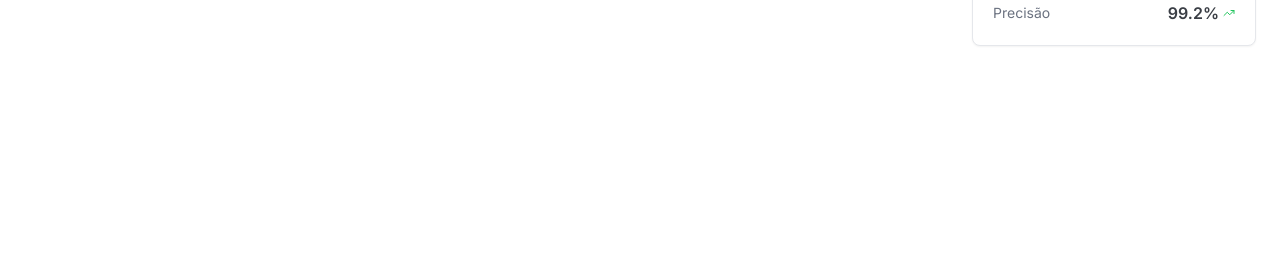
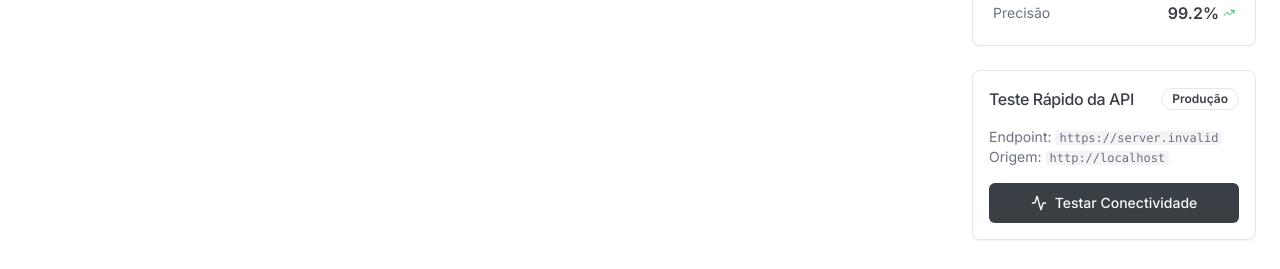
Before and after one commit to Arthur-Musa/vision-agent-recreation, a React (Vite) app: page /dashboard in a window 1280 px wide. Shown: the part 1179-1448 px from the top of the page. Before the commit the page ends 1257 px from the top, so only its background shows below. Built offline with nearby package versions, Linux system fonts and the light colour scheme; no server answers.

Commit message:
Test API connection
Verify API connectivity and CORS settings.

```diff
--- /dev/null
+++ b/src/components/debug/QuickApiTest.tsx
@@ -0,0 +1,178 @@
+import { useState } from 'react';
+import { Button } from '@/components/ui/button';
+import { Card, CardContent } from '@/components/ui/card';
+import { Badge } from '@/components/ui/badge';
+import { useToast } from '@/hooks/use-toast';
+import { config } from '@/config/environment';
+import { Activity, CheckCircle, XCircle, AlertTriangle } from 'lucide-react';
+
+export const QuickApiTest = () => {
+  const { toast } = useToast();
+  const [testing, setTesting] = useState(false);
+  const [result, setResult] = useState<{
+    success: boolean;
+    message: string;
+    details?: string;
+  } | null>(null);
+
+  const testApi = async () => {
+    setTesting(true);
+    setResult(null);
+
+    try {
+      // Test basic connectivity
+      const controller = new AbortController();
+      const timeoutId = setTimeout(() => controller.abort(), 10000);
+
+      const response = await fetch(`${config.api.baseUrl}/`, {
+        method: 'GET',
+        headers: {
+          'Content-Type': 'application/json',
+          'Accept': 'application/json',
+        },
+        mode: 'cors',
+        signal: controller.signal,
+      });
+
+      clearTimeout(timeoutId);
+
+      if (response.ok) {
+        setResult({
+          success: true,
+          message: 'API conectada com sucesso!',
+          details: `Status: ${response.status} - ${response.statusText}`,
+        });
+        toast({
+          title: "✅ API Conectada",
+          description: "Conexão estabelecida com sucesso",
+        });
+      } else {
+        setResult({
+          success: false,
+          message: `API retornou erro HTTP ${response.status}`,
+          details: response.statusText,
+        });
+        toast({
+          title: "⚠️ Erro na API",
+          description: `HTTP ${response.status} - ${response.statusText}`,
+          variant: "destructive",
+        });
+      }
+    } catch (error) {
+      let message = 'Erro de conexão';
+      let details = '';
+
+      if (error instanceof Error) {
+        if (error.name === 'AbortError') {
+          message = 'Timeout na conexão';
+          details = 'A API não respondeu em 10 segundos';
+        } else if (error.message.includes('CORS')) {
+          message = 'Erro de CORS';
+          details = 'API não permite requisições desta origem';
+        } else if (error.message.includes('fetch')) {
+          message = 'Falha na conexão';
+          details = 'Verifique se a API está online';
+        } else {
+          details = error.message;
+        }
+      }
+
+      setResult({
+        success: false,
+        message,
+        details,
+      });
+
+      toast({
+        title: "❌ Falha na Conexão",
+        description: message,
+        variant: "destructive",
+      });
+    } finally {
+      setTesting(false);
+    }
+  };
+
+  return (
+    <Card className="w-full max-w-md">
+      <CardContent className="p-4 space-y-4">
+        <div className="flex items-center justify-between">
+          <h3 className="font-medium">Teste Rápido da API</h3>
+          <Badge variant="outline" className="text-xs">
+            {config.api.baseUrl.includes('localhost') ? 'Local' : 'Produção'}
+          </Badge>
+        </div>
+
+        <div className="text-sm text-muted-foreground">
+          <div>Endpoint: <code className="text-xs bg-muted px-1 rounded">{config.api.baseUrl}</code></div>
+          <div>Origem: <code className="text-xs bg-muted px-1 rounded">{window.location.origin}</code></div>
+        </div>
+
+        <Button
+          onClick={testApi}
+          disabled={testing}
+          className="w-full gap-2"
+          variant={result?.success ? "secondary" : "default"}
+        >
+          {testing ? (
+            <>
+              <Activity className="h-4 w-4 animate-spin" />
+              Testando...
+            </>
+          ) : (
+            <>
+              <Activity className="h-4 w-4" />
+              Testar Conectividade
+            </>
+          )}
+        </Button>
+
+        {result && (
+          <div className={`p-3 rounded-lg border ${
+            result.success
+              ? 'bg-green-50 border-green-200 dark:bg-green-900/20 dark:border-green-800'
+              : 'bg-red-50 border-red-200 dark:bg-red-900/20 dark:border-red-800'
+          }`}>
+            <div className="flex items-center gap-2 mb-2">
+              {result.success ? (
+                <CheckCircle className="h-4 w-4 text-green-600" />
+              ) : (
+                <XCircle className="h-4 w-4 text-red-600" />
+              )}
+              <span className={`font-medium ${
+                result.success ? 'text-green-800 dark:text-green-200' : 'text-red-800 dark:text-red-200'
+              }`}>
+                {result.message}
+              </span>
+            </div>
+            {result.details && (
+              <div className={`text-sm ${
+                result.success ? 'text-green-700 dark:text-green-300' : 'text-red-700 dark:text-red-300'
+              }`}>
+                {result.details}
+              </div>
+            )}
+          </div>
+        )}
+
+        {result && !result.success && (
+          <div className="bg-blue-50 border border-blue-200 dark:bg-blue-900/20 dark:border-blue-800 p-3 rounded-lg">
+            <div className="flex items-center gap-2 mb-2">
+              <AlertTriangle className="h-4 w-4 text-blue-600" />
+              <span className="font-medium text-blue-800 dark:text-blue-200">
+                Configuração CORS Necessária
+              </span>
+            </div>
+            <div className="text-sm text-blue-700 dark:text-blue-300">
+              Adicione ao backend:
+              <br />
+              <code className="bg-blue-100 dark:bg-blue-800 px-1 rounded text-xs">
+                Access-Control-Allow-Origin: {window.location.origin}
+              </code>
+            </div>
+          </div>
+        )}
+      </CardContent>
+    </Card>
+  );
+};
--- a/src/pages/Dashboard.tsx
+++ b/src/pages/Dashboard.tsx
@@ -4,6 +4,7 @@ import { Button } from "@/components/ui/button";
 import { Card, CardContent } from "@/components/ui/card";
 import { Input } from "@/components/ui/input";
 import { Badge } from "@/components/ui/badge";
+import { QuickApiTest } from "@/components/debug/QuickApiTest";
 import { useLanguage } from "@/hooks/useLanguage";
 import { insuranceAgents } from "@/data/insuranceAgents";
 import { claimsApi, type Claim } from "@/services/claimsApi";
@@ -404,6 +405,9 @@ const Dashboard = () => {
                 </div>
               </CardContent>
             </Card>
+
+            {/* API Test */}
+            <QuickApiTest />
           </aside>
         </div>
       </main>
```
